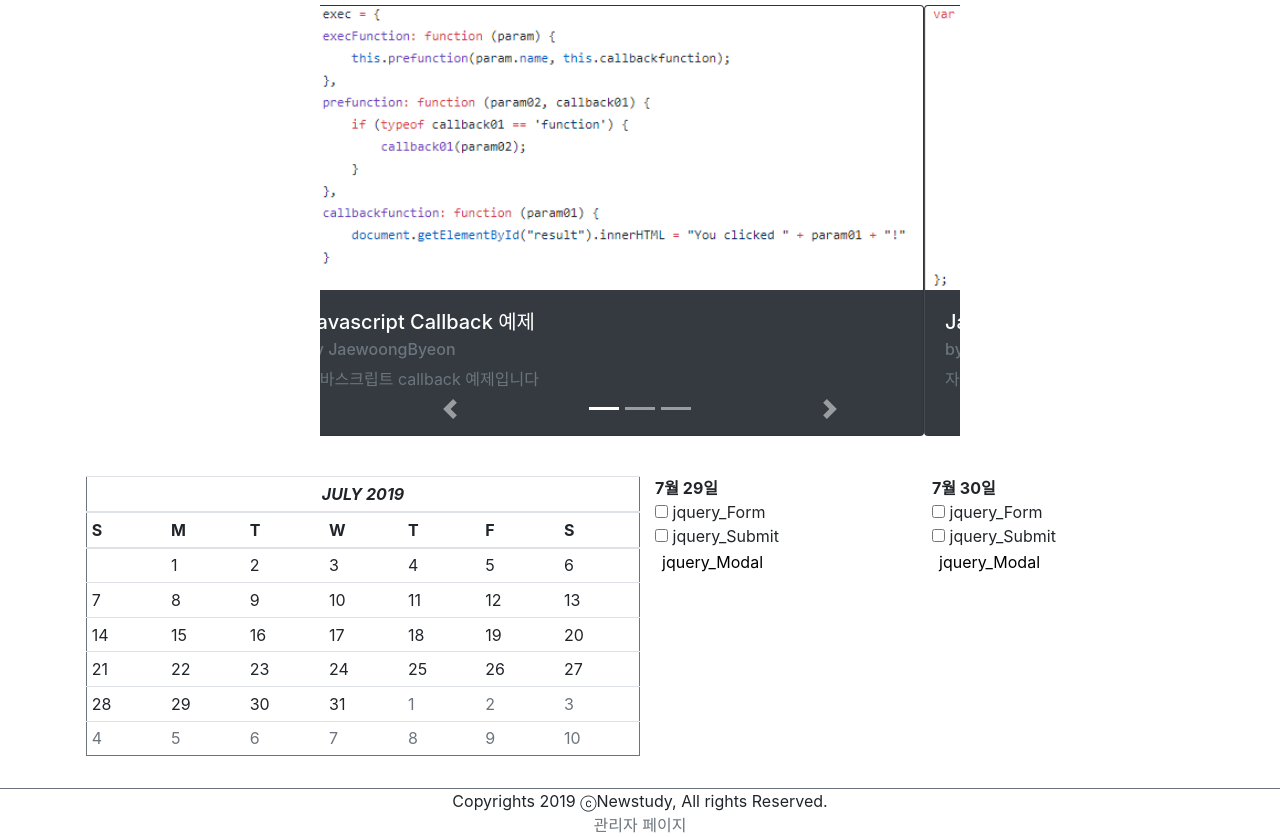
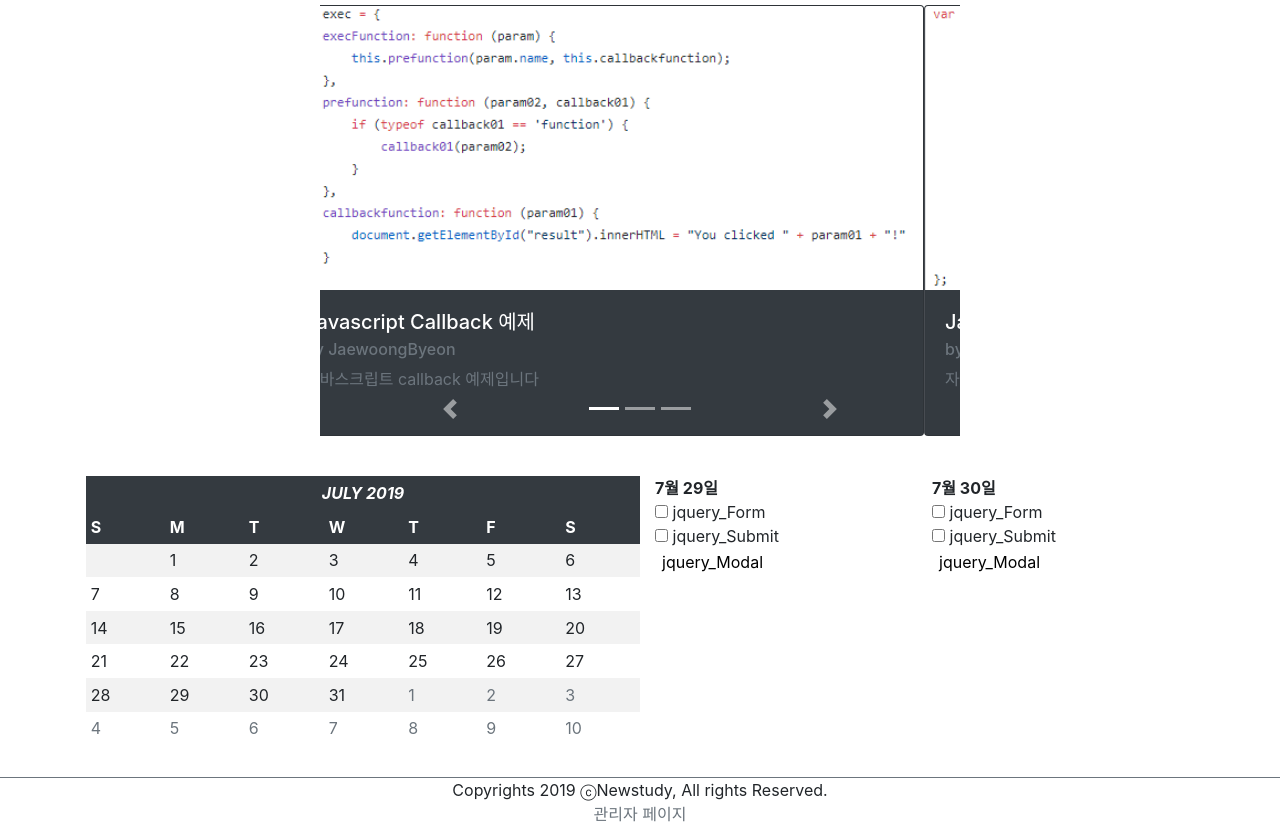
Before and after one commit to JaewoongByeon/jQuery_smallproject, a plain HTML site: page view/index.html in a window 1280 px wide. Shown: the part 79-916 px from the top of the page. Drawn offline with nearby package versions, Linux system fonts and the light colour scheme.

Commit message:
edit index

```diff
--- a/view/index.html
+++ b/view/index.html
@@ -142,9 +142,9 @@
 
         <div class="row mt-4 p-3">
             <!--달력 부분 시작-->
-            <table class="col-lg-6 col-sm-12 table table-black table-sm border border-secondary" name="calender">
-                <thead class="thead-white">
-                    <tr class="text-center border border-secondary">
+            <table class="col-lg-6 col-sm-12 table table-striped table-sm table-borderless" name="calender">
+                <thead class="thead-dark">
+                    <tr class="text-center">
                         <th colspan="7"><em>JULY 2019</em></th>
                     </tr>
                     <tr>
```
